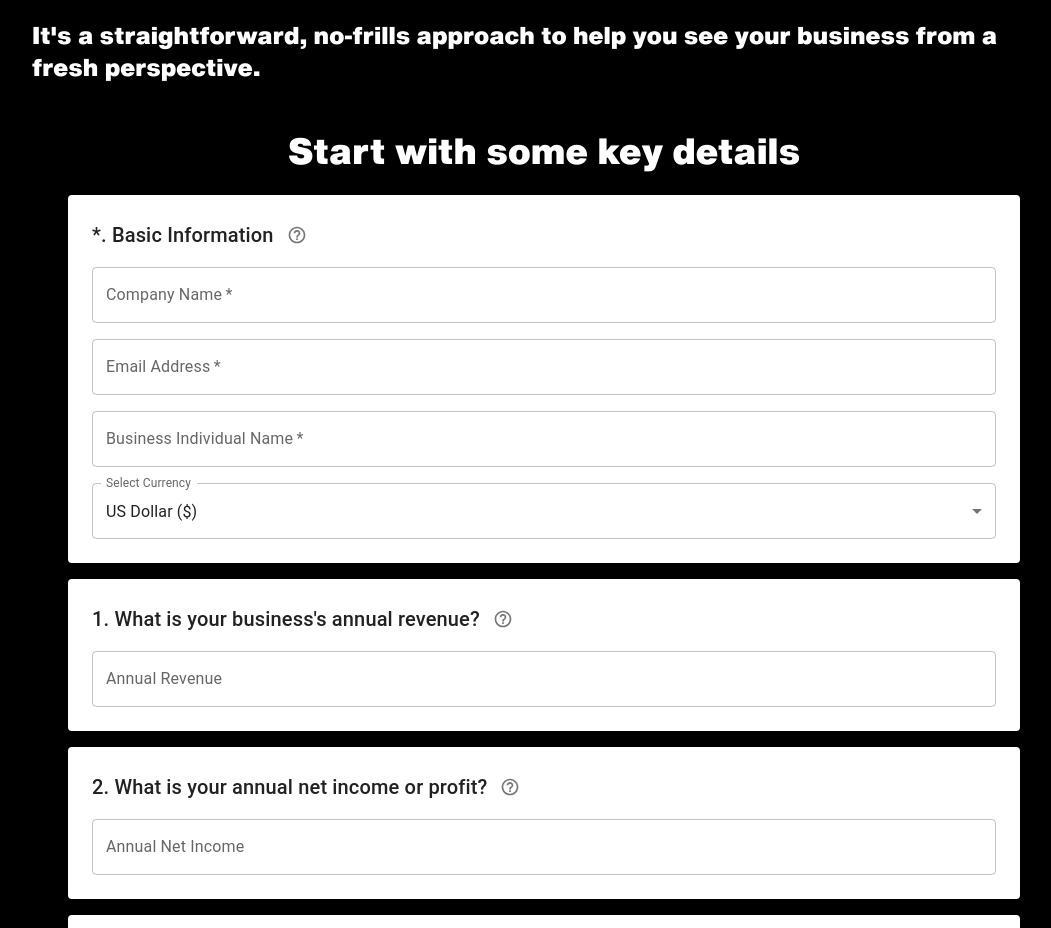
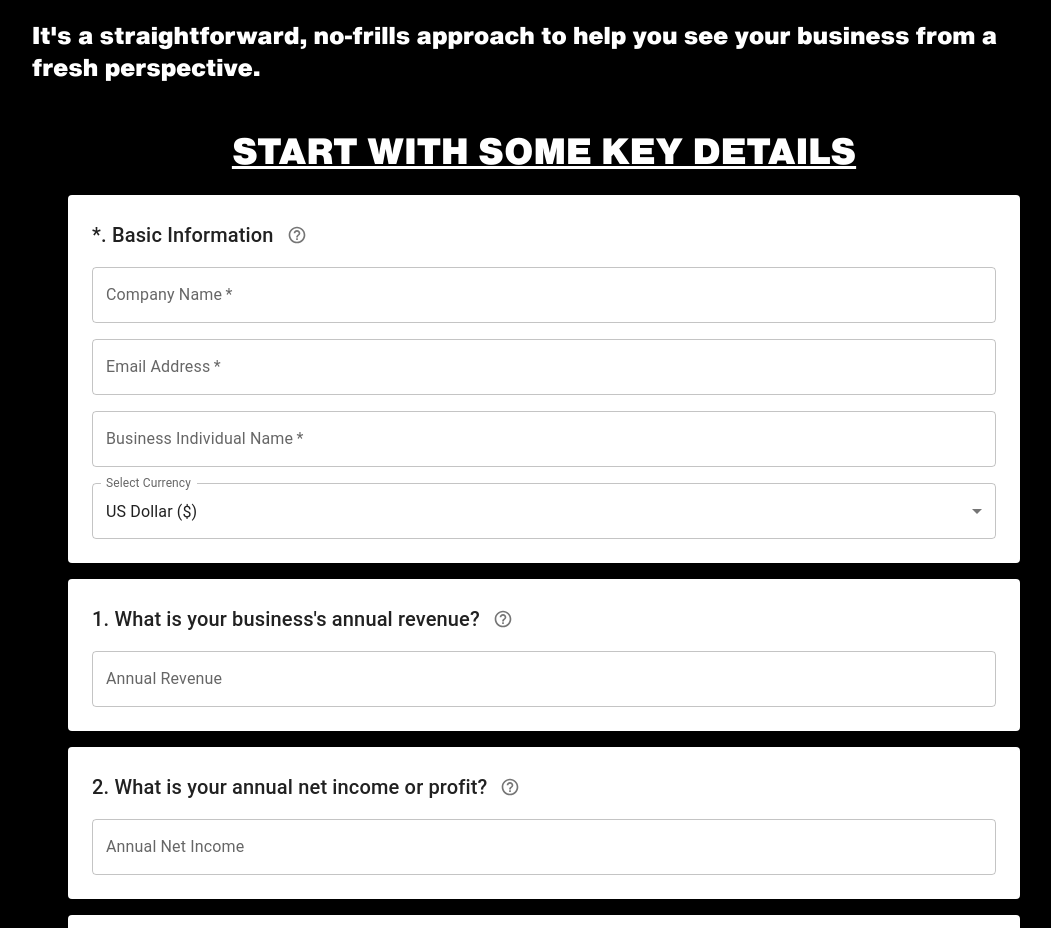
Before and after one commit to remote-cto/now-tnv, a Next.js app: page / in a window 1280 px wide. Shown: the part 781-1709 px from the top of the page, without its empty margins (96-1147 px from the left). Built offline with nearby package versions, Linux system fonts and the light colour scheme.

Commit message:
ui updated

```diff
--- a/app/components/Contact.tsx
+++ b/app/components/Contact.tsx
@@ -352,8 +352,8 @@ const Contact: React.FC = () => {
           <div className="bg-black font-['helveticanowtext-black-demo']">
 
             <Box sx={{ maxWidth: 1000, mx: "auto", p: 3 }}>
-            <div className="text-xl md:text-4xl text-white text-center mt-6 animate-fade-in font-['helveticanowtext-black-demo'] mb-2 lg:mb-6">
-              Start with some key details
+            <div className="text-lg md:text-4xl text-white text-center mt-6 animate-fade-in font-['helveticanowtext-black-demo'] mb-2 lg:mb-6 underline">
+              START WITH SOME KEY DETAILS
             </div>
               <QuestionCard
                 number="*"
```
